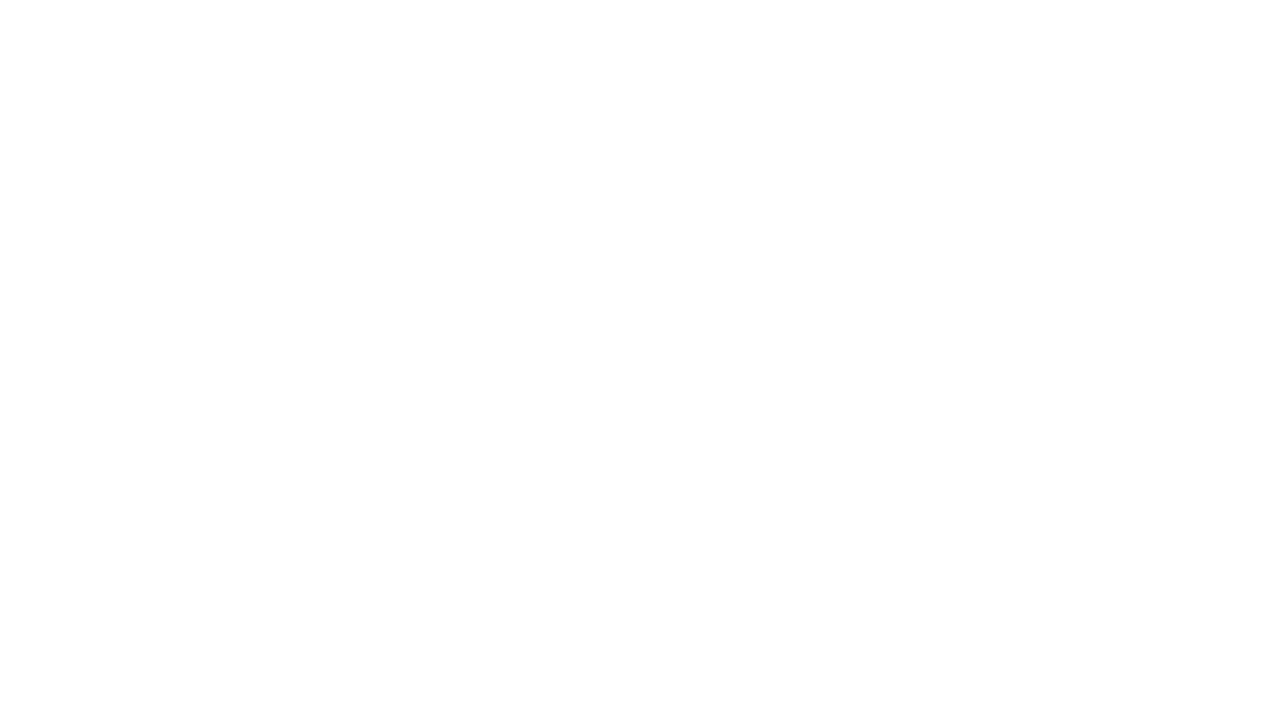
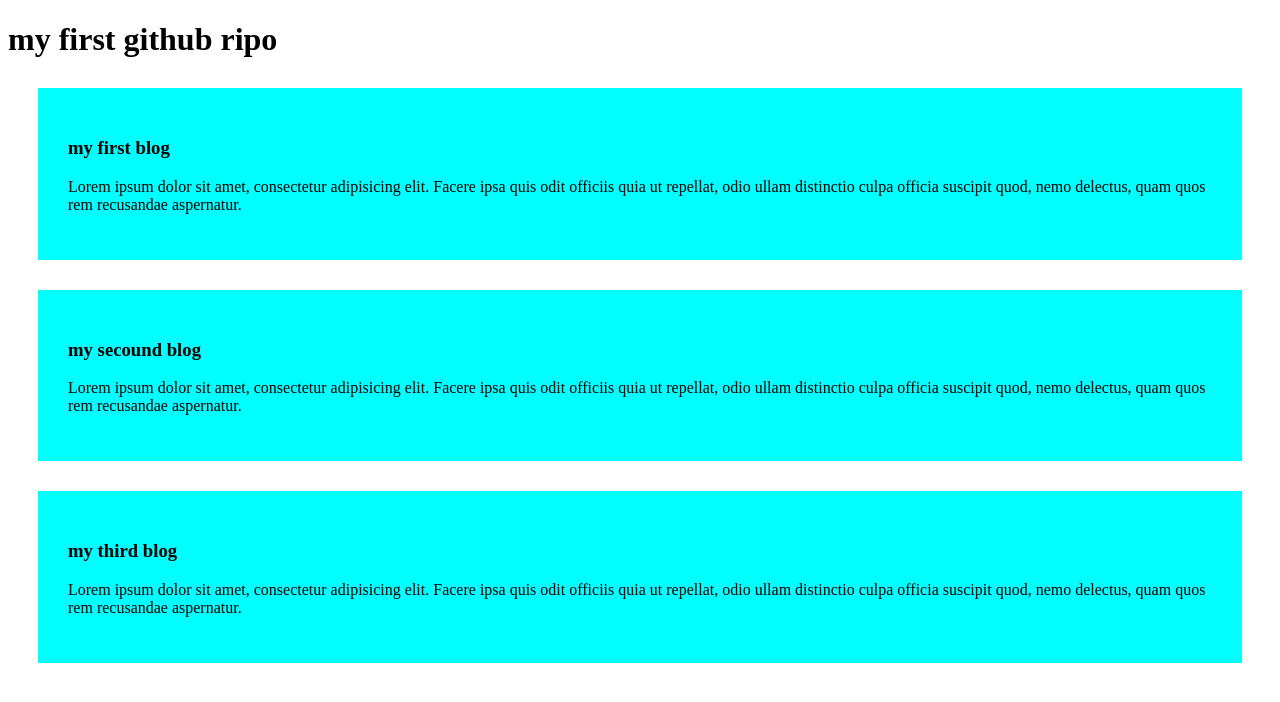
Before and after one commit to SumanChandraDas/my-first-github-ripo, a plain HTML site: page index.html in a window 1280 px wide. Drawn offline with Linux system fonts and the light colour scheme.

Commit message:
some blog added

```diff
--- a/index.html
+++ b/index.html
@@ -5,10 +5,26 @@
     <meta charset="UTF-8">
     <meta name="viewport" content="width=device-width, initial-scale=1.0">
     <title>my first github ripo</title>
+    <link rel="stylesheet" href="styles/blog.css">
 </head>
 
 <body>
-
+    <h1>my first github ripo</h1>
+    <div class="blog">
+        <h3>my first blog</h3>
+        <p>Lorem ipsum dolor sit amet, consectetur adipisicing elit. Facere ipsa quis odit officiis quia ut repellat,
+            odio ullam distinctio culpa officia suscipit quod, nemo delectus, quam quos rem recusandae aspernatur.</p>
+    </div>
+    <div class="blog">
+        <h3>my secound blog</h3>
+        <p>Lorem ipsum dolor sit amet, consectetur adipisicing elit. Facere ipsa quis odit officiis quia ut repellat,
+            odio ullam distinctio culpa officia suscipit quod, nemo delectus, quam quos rem recusandae aspernatur.</p>
+    </div>
+    <div class="blog">
+        <h3>my third blog</h3>
+        <p>Lorem ipsum dolor sit amet, consectetur adipisicing elit. Facere ipsa quis odit officiis quia ut repellat,
+            odio ullam distinctio culpa officia suscipit quod, nemo delectus, quam quos rem recusandae aspernatur.</p>
+    </div>
 </body>
 
 </html>
--- /dev/null
+++ b/styles/blog.css
@@ -0,0 +1,5 @@
+.blog {
+    background-color: aqua;
+    padding: 30px;
+    margin: 30px;
+}
```
